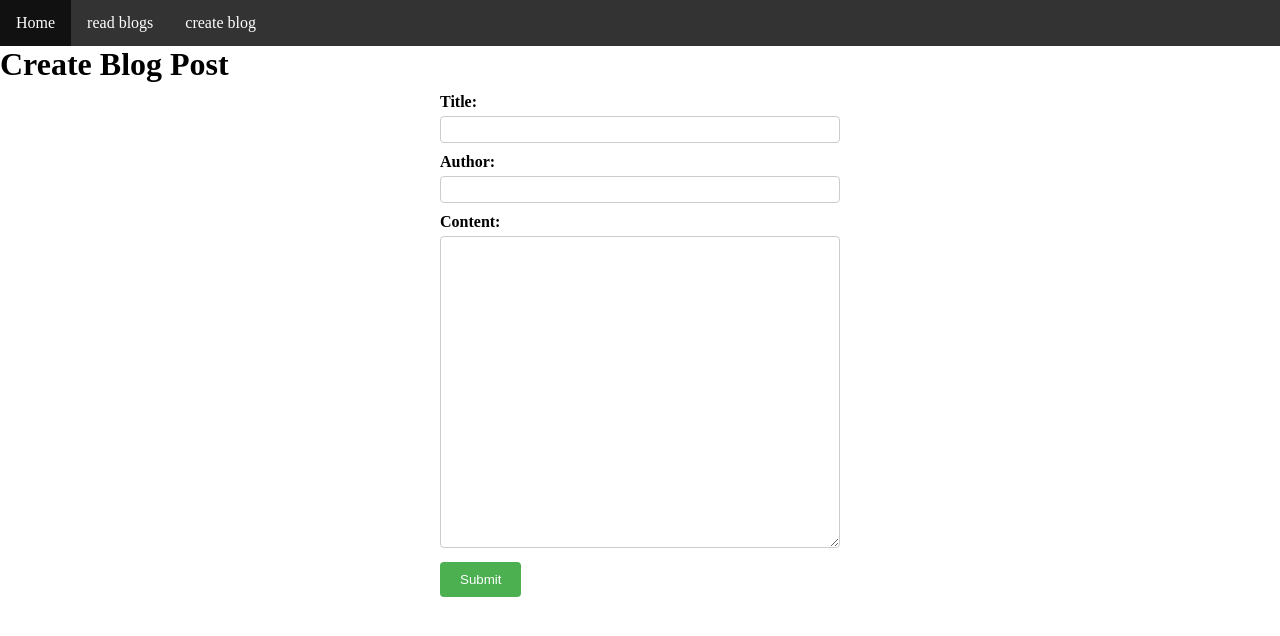
After one commit to Sahil-Simform-09/blog-project, a Node server app: page /blog/create in a window 1280 px wide. The commit adds this page. Shown: the top 636 px of the page. Run offline with Node 20, Linux system fonts and the light colour scheme.

Commit message:
feat: add ejs in project * convert all html file to ejs file * server ejs file instead of json response

```diff
--- a/app.js
+++ b/app.js
@@ -1,4 +1,5 @@
 const express  = require('express');
+const ejs = require('ejs');
 const app = express();
 
 // rquire all routes
@@ -7,6 +8,8 @@ const userRouter = require('./routes/user');
 const adminRouter = require('./routes/admin');
 const blogRouter = require('./routes/blog');
 
+// Set EJS as the view engine
+app.set('view engine', 'ejs');
 
 // ------------------------------ middlewares ------------------------------ //
 // ------ static files //
--- a/package.json
+++ b/package.json
@@ -6,12 +6,13 @@
   "scripts": {
     "test": "echo \"Error: no test specified\" && exit 1",
     "start": "node app.js",
-    "dev": "nodemon app.js"
+    "dev": "nodemon --ignore /blog.json app.js"
   },
   "keywords": [],
   "author": "",
   "license": "ISC",
   "dependencies": {
+    "ejs": "^3.1.9",
     "express": "^4.18.2"
   },
   "devDependencies": {
--- a/public/css/style.css
+++ b/public/css/style.css
@@ -25,7 +25,7 @@ li a {
 li a:hover {
     background-color: #111;
 }
-#content {
+#home {
     background: url('../images/istockphoto-1198931639-612x612.jpg') no-repeat center center fixed;
     opacity: 0.9;
     background-size: cover;
@@ -35,7 +35,7 @@ li a:hover {
     justify-content: center;
     align-items: center;
 }
-#content h1{
+#home h1{
     padding: 10px;
     font-weight: bolder;
     background-color: rgba(0, 0, 0, 0.65);
@@ -43,3 +43,62 @@ li a:hover {
     font-size: 5rem;
     color: rgba(238, 232, 232);
 }
+
+/* CSS for the blog container */
+#blog-container {
+    display: flex;
+    flex-direction: column;
+}
+
+/* CSS for individual blogs */
+.blog {
+    background-color: #f2f2f2;
+    padding: 20px;
+    margin-bottom: 20px;
+}
+.blog h2 {
+    font-size: 24px;
+    color: #333;
+}
+.blog p {
+    font-size: 16px;
+    color: #666;
+}
+/* CSS for form container */
+form {
+    width: 400px;
+    margin: 0 auto;
+}
+
+/* CSS for form labels */
+label {
+    display: block;
+    margin-top: 10px;
+    font-weight: bold;
+}
+
+/* CSS for form input fields */
+input[type="text"],
+textarea {
+    width: 100%;
+    padding: 5px;
+    margin-top: 5px;
+    border: 1px solid #ccc;
+    border-radius: 4px;
+    box-sizing: border-box;
+}
+
+/* CSS for submit button */
+input[type="submit"] {
+    margin-top: 10px;
+    padding: 10px 20px;
+    background-color: #4CAF50;
+    color: white;
+    border: none;
+    border-radius: 4px;
+    cursor: pointer;
+}
+
+input[type="submit"]:hover {
+    background-color: #45a049;
+}
--- a/routes/blog.js
+++ b/routes/blog.js
@@ -1,4 +1,5 @@
 const express  = require('express');
+const path = require('path');
 const fs = require('fs');
 const router = express.Router();
 
@@ -6,27 +7,7 @@ const router = express.Router();
 router.get('/', (req, res) => {
     fs.readFile('blog.json', (err, blogs) => {
         if(!err) {
-            res.json(JSON.parse(blogs));
-            res.end();
-        } else {
-            console.log(err);
-        }
-    });
-});
-
-// get particular blogs by id
-router.get('/:blogId([0-9]{5})', (req, res) => {
-    const {blogId} = req.params;
-    fs.readFile('blog.json', (err, blogs) => {
-        if(!err) {
-            const blogObject = JSON.parse(blogs).blogs;
-            const index = blogObject.findIndex( blog => blog.id === Number(blogId));
-
-            if(index !== -1) {
-                res.json(blogObject[index]);
-            } else {
-                res.send(`blog with id ${blogId} does not exist`);
-            }
+            res.render('blogs', {blogs: JSON.parse(blogs.toString()).blogs});
         } else {
             console.log(err);
         }
@@ -34,6 +15,9 @@ router.get('/:blogId([0-9]{5})', (req, res) => {
 });
 
 // create a new blog
+router.get('/create', (req, res) => {
+    res.render('create');
+});
 router.post('/create', (req, res) => {
 
     const blog = req.body;
@@ -41,13 +25,14 @@ router.post('/create', (req, res) => {
     fs.readFile('blog.json', 'utf8', (err, data) => {
     if (err) {
         console.error('Error reading JSON file:', err);
-        return;
+        return res.end();
     }
 
     try {
         // Parse the JSON string into a JavaScript object
         const jsonObject = JSON.parse(data);
 
+        blog.id = generateId();
         // Modify the specific property
         jsonObject.blogs.push(blog);
 
@@ -58,16 +43,41 @@ router.post('/create', (req, res) => {
         fs.writeFile('blog.json', jsonString, 'utf8', (err) => {
         if (err) {
             console.error('Error writing to JSON file:', err);
-            return;
+            return res.end();
         }
 
         console.log('Data written successfully.');
+        res.status(201);
+        return res.redirect('/blog/create');
         });
     } catch (err) {
         console.error('Error parsing JSON:', err);
     }
     });
-
 });
 
+// get particular blogs by id
+router.get('/:blogId', (req, res) => {
+    const {blogId} = req.params;
+    fs.readFile('blog.json', (err, blogs) => {
+        if(!err) {
+            const blogObject = JSON.parse(blogs).blogs;
+            const index = blogObject.findIndex( blog => blog.id === Number(blogId));
+
+            if(index !== -1) {
+                res.render('blog', {blog: blogObject[index]});
+            } else {
+                res.send(`blog with id ${blogId} does not exist`);
+            }
+        } else {
+            console.log(err);
+            return res.end();
+        }
+    });
+});
+
+const generateId = () => {
+    return Date.now();
+}
+
 module.exports = router;
--- a/routes/home.js
+++ b/routes/home.js
@@ -4,7 +4,7 @@ const path = require('path');
 
 router.get('/', (req, res) => {
     console.log();
-    res.sendFile(path.join(__dirname, '..', 'views', 'index.html'));
+    res.render('index');
 });
 
 module.exports = router;
--- /dev/null
+++ b/views/create.ejs
@@ -0,0 +1,30 @@
+<!DOCTYPE html>
+<html>
+    <head>
+        <title>Create Blog Post</title>
+        <link rel="stylesheet" href="/css/style.css">
+    </head>
+    <body>
+        <nav>
+            <ul>
+                <li><a href="/">Home</a></li>
+                <li><a href="/blog">read blogs</a></li>
+                <li><a href="/blog/create">create blog</a></li>
+            </ul>
+        </nav>
+        <h1>Create Blog Post</h1>
+
+        <form action="/blog/create" method="POST">
+            <label for="title">Title:</label>
+            <input type="text" id="title" name="title" required>
+
+            <label for="author">Author:</label>
+            <input type="text" id="author" name="author" required>
+
+            <label for="content">Content:</label>
+            <textarea id="content" name="content" required rows="20" cols="500"></textarea>
+
+            <input type="submit" value="Submit">
+        </form>
+    </body>
+</html>
--- a/views/index.html
+++ b/views/index.ejs
@@ -13,9 +13,10 @@
             <ul>
                 <li><a href="/">Home</a></li>
                 <li><a href="/blog">read blogs</a></li>
+                <li><a href="/blog/create">create blog</a></li>
             </ul>
         </nav>
-        <section id="content">
+        <section id="home">
             <h1>Welcome to blogs.com :)</h1>
         </section>
     </header>
```
Also changed, not shown: blog.json (+1 -1 lines), views/blog.ejs (added, +27 -0 lines), views/blogs.ejs (added, +31 -0 lines), 1 other file.
